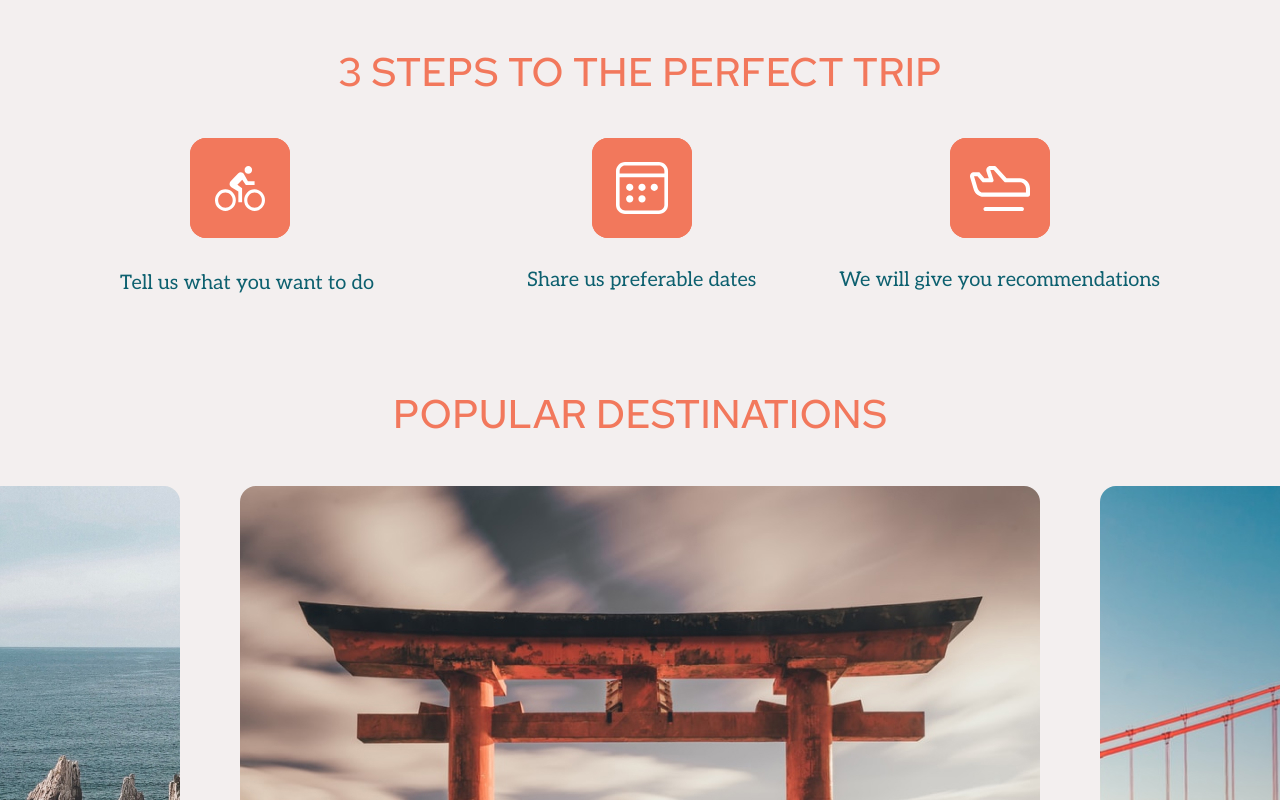
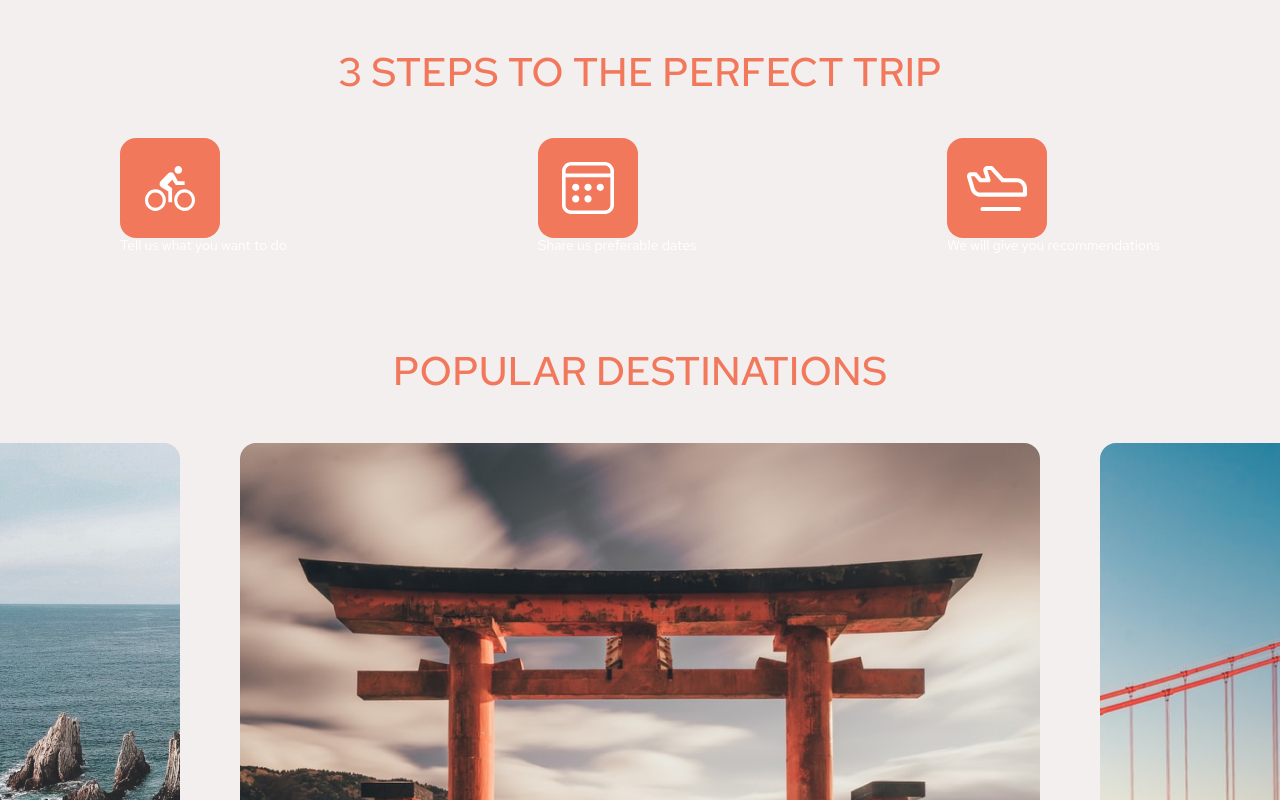
Before and after one commit to MariiaVasilieva/Travel2, a plain HTML site: page index.html in a window 1280 px wide. Shown: the part 800-1600 px from the top of the page. Drawn offline with Linux system fonts and the light colour scheme; a web font is replaced by a local one.

Commit message:
Update index.html

```diff
--- a/index.html
+++ b/index.html
@@ -84,28 +84,24 @@
                         <h2 class="steps__title">3 STEPS TO THE PERFECT TRIP</h2>
 
                         <div class="steps__cards">
-
-                            <div class="steps__card-1">
-                                <div class="steps__card-pic pic-card1">
-                                    <img src="./img/bike.svg" alt="Tell us what you want to do" class="steps__card-thumb">
+                            <div class="step-1">
+                                <div class="step-img">
+                                    <img src="./img/bike.svg" alt="Tell us what you want to do">
                                 </div>
-                                <p class="steps__card-title card1">Tell us what you want to do</p>
+                                <p>Tell us what you want to do</p>
                             </div>
-
-                            <div class="step steps__card-2">
-                                <div class="steps__card-pic">
-                                    <img src="./img/calender.svg" alt="Share us preferable dates" class="steps__card-thumb">
+                            <div class="step-2">
+                                <div class="step-img">
+                                    <img src="./img/calender.svg" alt="Share us preferable dates ">
                                 </div>
-                                <p class="steps__card-title">Share us preferable dates</p>
+                                <p>Share us preferable dates </p>
                             </div>
-
-                            <div class="step steps__card-3">
-                                <div class="steps__card-pic">
-                                    <img src="./img/plane.svg" alt="We will give you recommendations" class="steps__card-thumb">
+                            <div class="step-3">
+                                <div class="step-img">
+                                    <img src="./img/plane.svg" alt="We will give you recommendations">
                                 </div>
-                                <p class="steps__card-title">We will give you recommendations</p>
+                                <p>We will give you recommendations</p>
                             </div>
-
                         </div>
                     </div>
                 </div>
@@ -133,7 +129,7 @@
                     </div>
 
                     <div class="destinations__button">
-                         <button href="#" class="button" id="destinations__button"> <img src="./img/arrow.png" alt="arrow">
+                         <button href="#" class="button" id="destinations__button"> <img class="arrow" src="./img/arrow.png" alt="arrow">
                             <span>Find More</span>
                             </button>
                     </div>
@@ -171,7 +167,7 @@
                                           deserunt mollit anim id est laborum.Lorem ipsum dolor sit amet,
                                           consectetur
                                           adipiscing elit...
-                                        <span class="fat">Read More</span>
+                                          <br class="fat"><a href="">Read More</a>
                                     </p>
                                 </div>
                             </div>
@@ -195,7 +191,7 @@
                                           deserunt mollit anim id est laborum.Lorem ipsum dolor sit amet,
                                           consectetur
                                           adipiscing elit...
-                                        <span class="fat">Read More</span>
+                                          <br class="fat"><a href="">Read More</a>
                                     </p>
                                 </div>
                             </div>
@@ -209,7 +205,7 @@
                                     <!-- <h3 class="story_text-title">10 Photos of Attractive Thailand</h3> -->
                                     <h3>I left my heart in the Mountains!</h3>
                                     <p>Lorem ipsum dolor sit amet, consectetur adipiscing elit, sed do eiusmod tempor incididunt ut labore et dolore magna aliqua. Ut enim ad minim veniam, quis nostrud exercitation ullamco laboris nisi ut aliquip ex ea commodo consequat. Duis aute irure dolor in reprehenderit in voluptate velit esse cillum dolore eu fugiat nulla pariatur. Excepteur sint occaecat cupidatat non proident, sunt in culpa qui officia deserunt mollit anim id est laborum.Lorem ipsum dolor sit amet, consectetur adipiscing elit...
-                                        <span class="fat">Read More</span>
+                                        <br class="fat"><a href="">Read More</a>
                                     </p>
                                 </div>
                             </div>
@@ -233,12 +229,12 @@
                                           deserunt mollit anim id est laborum.Lorem ipsum dolor sit amet,
                                           consectetur
                                           adipiscing elit...
-                                        <span class="fat">Read More</span>
+                                          <br class="fat"><a href="">Read More</a>
                                     </p>
                                 </div>
                             </div>
                             <div class="stories__btn">
-                                <button href="#" id="stories__button" class="button stories__button"><img src="./img/arrow.png" alt="arrow">See More</button>
+                                <button href="#" id="stories__button" class="button stories__button"><img class="arrow" src="./img/arrow.png" alt="arrow">See More</button>
                             </div>
                         </div>
                     </div>
```
